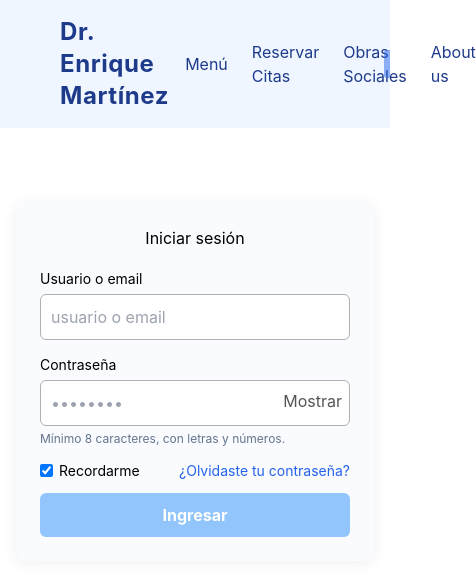
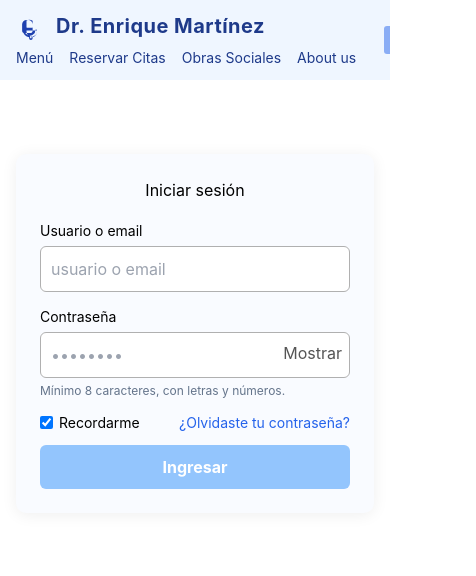
Before and after one commit to ivancao22/Tp_WebMedicos, a React (Create React App) app in the folder tp_medicos/: page /login in a window 390 px wide. Shown: the top 576 px of the page, 476 px wide, since content can reach past the window. Built offline with nearby package versions, Linux system fonts and the light colour scheme.

Commit message:
fix responsive

```diff
--- a/tp_medicos/src/components/Header.jsx
+++ b/tp_medicos/src/components/Header.jsx
@@ -1,5 +1,5 @@
 import { Link, useNavigate } from "react-router-dom";
-import { HiOutlineUser, HiUserCircle } from "react-icons/hi";
+import { HiOutlineUser } from "react-icons/hi";
 import { useAuth } from "../auth/AuthContext";
 import { useState, useRef, useEffect } from "react";
 
@@ -7,15 +7,14 @@ export default function Header() {
   const { user, logout } = useAuth();
   const navigate = useNavigate();
   const [showLoginButton, setShowLoginButton] = useState(false);
-  const [showUserMenu, setShowUserMenu] = useState(false); // 👈 nuevo estado
+  const [showUserMenu, setShowUserMenu] = useState(false);
   const loginZoneRef = useRef();
 
-  // Ocultar login si haces click fuera de la zona
   useEffect(() => {
     function handleClick(e) {
       if (loginZoneRef.current && !loginZoneRef.current.contains(e.target)) {
         setShowLoginButton(false);
-        setShowUserMenu(false); // 👈 también cerrar el menú del usuario
+        setShowUserMenu(false);
       }
     }
     document.addEventListener("mousedown", handleClick);
@@ -28,24 +27,36 @@ export default function Header() {
   }
 
   return (
-    <header className="bg-blue-50 text-blue-900 flex items-center justify-between px-8 py-4 relative transition-all duration-300">
-      <div className="flex items-center gap-3">
-        {/* Logo SVG */}
+    <header
+      className={
+        // ✅ cambia a columna en móvil; fila en >=sm
+        "bg-blue-50 text-blue-900 flex flex-col sm:flex-row sm:items-center sm:justify-between px-4 sm:px-8 py-3 sm:py-4 relative gap-2 sm:gap-0"
+      }
+    >
+      {/* Logo + título */}
+      <div className="flex items-center gap-3 min-w-0">
         <svg
           xmlns="http://www.w3.org/2000/svg"
           viewBox="0 0 32 32"
-          className="w-8 h-8 text-blue-800"
+          className="w-7 h-7 sm:w-8 sm:h-8 text-blue-800 shrink-0"
           fill="currentColor"
         >
-          {/* ...icon... */}
+          <path d="M23 20a1 1 0 0 0-1 1 6 6 0 0 1-12 0 1 1 0 0 0-2 0 8 8 0 0 0 7 7.94V30a2 2 0 0 0 4 0v-1.06A8 8 0 0 0 24 21a1 1 0 0 0-1-1Zm-5 9a1 1 0 0 1-2 0v-1.05a8.1 8.1 0 0 0 2 0Zm1-.13V28a1 1 0 0 1-2 0v-.13a6 6 0 0 1-5-5.87V21h12v1a6 6 0 0 1-5 5.87ZM19 18h-6a1 1 0 0 1-1-1v-7.22A7 7 0 0 1 19 10v7a1 1 0 0 1-1 1Zm-7-9a5 5 0 0 0-5 5v7a3 3 0 0 0 3 3h6a3 3 0 0 0 3-3v-7a5 5 0 0 0-5-5Z" />
         </svg>
-        <span className="font-bold text-2xl tracking-wide">
+        <span className="font-bold text-xl sm:text-2xl tracking-wide truncate">
           Dr. Enrique Martínez
         </span>
       </div>
 
-      {/* NAV PRINCIPAL */}
-      <nav className="flex items-center gap-6 text-md" ref={loginZoneRef}>
+      {/* NAV: en móvil baja debajo del título, con wrap */}
+      <nav
+        ref={loginZoneRef}
+        className="
+          flex flex-wrap items-center justify-start gap-x-4 gap-y-2
+          text-sm sm:text-base
+          sm:justify-end
+        "
+      >
         <Link to="/" className="hover:text-blue-600 transition">
           Menú
         </Link>
@@ -62,19 +73,17 @@ export default function Header() {
         {/* Usuario logueado */}
         {user ? (
           <div className="relative">
-            {/* Avatar redondito */}
             <button
-              onClick={() => setShowUserMenu(!showUserMenu)}
-              className="w-10 h-10 flex items-center justify-center rounded-full bg-blue-700 text-white font-bold text-lg hover:opacity-90 transition"
+              onClick={() => setShowUserMenu((v) => !v)}
+              className="w-9 h-9 sm:w-10 sm:h-10 flex items-center justify-center rounded-full bg-blue-700 text-white font-bold text-base sm:text-lg hover:opacity-90 transition"
               aria-label="Menú usuario"
             >
               {user.username[0].toUpperCase()}
             </button>
 
-            {/* Popup menú */}
             {showUserMenu && (
               <div className="absolute right-0 mt-2 w-40 bg-white border border-gray-200 rounded-lg shadow-lg py-2 z-50">
-                <p className="px-4 py-2 text-sm text-gray-700 border-b">
+                <p className="px-4 py-2 text-sm text-gray-700 border-b truncate">
                   {user.username}
                 </p>
                 <button
@@ -87,7 +96,7 @@ export default function Header() {
             )}
           </div>
         ) : (
-          /* Botón Login */
+          // Botón Login (se mantiene tu lógica de "pestañita")
           <button
             onClick={() => {
               setShowLoginButton(false);
@@ -103,7 +112,7 @@ export default function Header() {
         )}
       </nav>
 
-      {/* Pestañita discreta */}
+      {/* Pestañita para mostrar login (solo si no hay user) */}
       {!user && !showLoginButton && (
         <div
           style={{
@@ -124,7 +133,7 @@ export default function Header() {
           onClick={() => setShowLoginButton(true)}
           onMouseEnter={(e) => (e.currentTarget.style.opacity = 1)}
           onMouseLeave={(e) => (e.currentTarget.style.opacity = 0.5)}
-        ></div>
+        />
       )}
     </header>
   );
--- a/tp_medicos/src/pages/LandingPage.jsx
+++ b/tp_medicos/src/pages/LandingPage.jsx
@@ -20,7 +20,7 @@ export default function Landing() {
         initial="hidden"
         whileInView="show"
         viewport={{ once: true }}
-        className="mb-14"
+        className="mb-14 w-full "
       >
         {/* Si DoctorProfile tiene botones rosa/blanco, adentro cámbialos a azules */}
         <DoctorProfile />
```
